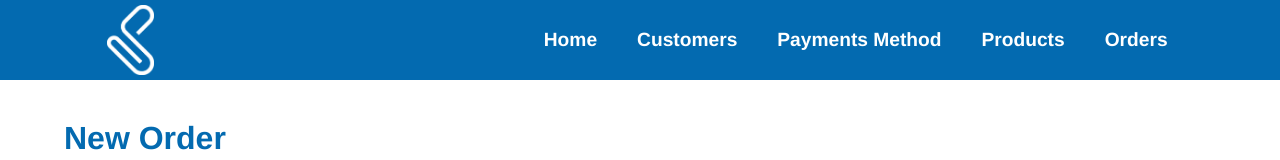
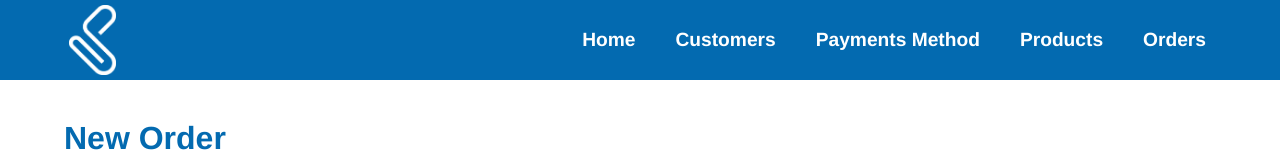
Before and after one commit to CarolineSampaio/teste-tecnico-zucchetti, a Vue app in the folder frontend/: page /order/new in a window 1280 px wide. Shown: the top 160 px of the page. Built offline with nearby package versions, Linux system fonts and the light colour scheme; no server answers.

Commit message:
style: atualiza estilo img menu

```diff
--- a/frontend/src/components/HeaderMenu.vue
+++ b/frontend/src/components/HeaderMenu.vue
@@ -1,7 +1,7 @@
 <template>
   <header>
     <div class="menu">
-      <img src="@/assets/logo-clip.png" alt="logo linha clipp" />
+      <img src="@/assets/logo-clip.png" alt="logo linha clipp" @click="redirectToHome" />
       <nav>
         <router-link to="/">Home</router-link>
         <router-link to="/customers">Customers</router-link>
@@ -15,7 +15,13 @@
 
 <script>
 export default {
-  name: 'HeaderMenu'
+  name: 'HeaderMenu',
+
+  methods: {
+    redirectToHome() {
+      window.location.href = '/'
+    }
+  }
 }
 </script>
 
@@ -26,9 +32,10 @@ header {
 }
 
 img {
-  margin: 0 0 0 8%;
+  margin: 0 0 0 5%;
   padding: 5px;
   height: 80px;
+  cursor: pointer;
 }
 
 .menu {
@@ -40,7 +47,7 @@ img {
 nav {
   display: flex;
   gap: 20px;
-  margin: 0 8% 0 0;
+  margin: 0 5% 0 0;
 }
 
 nav a {
```
